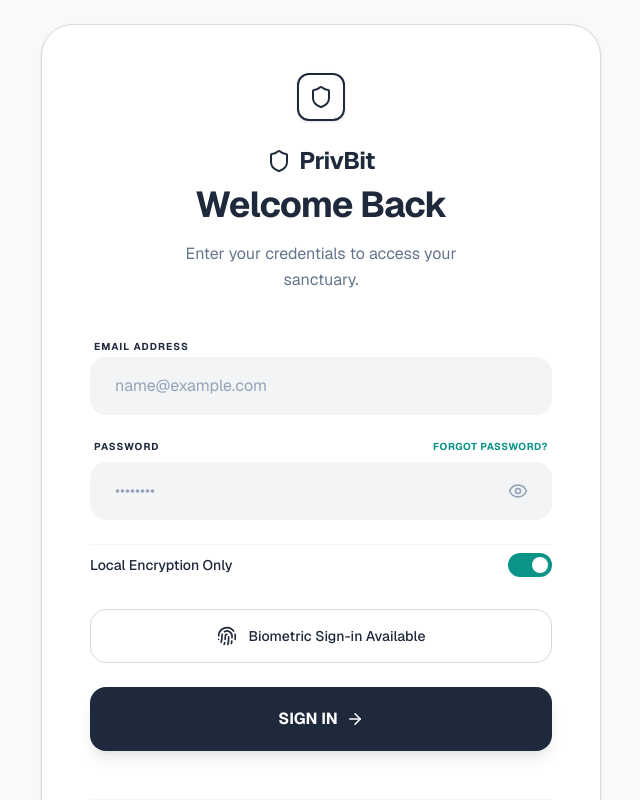
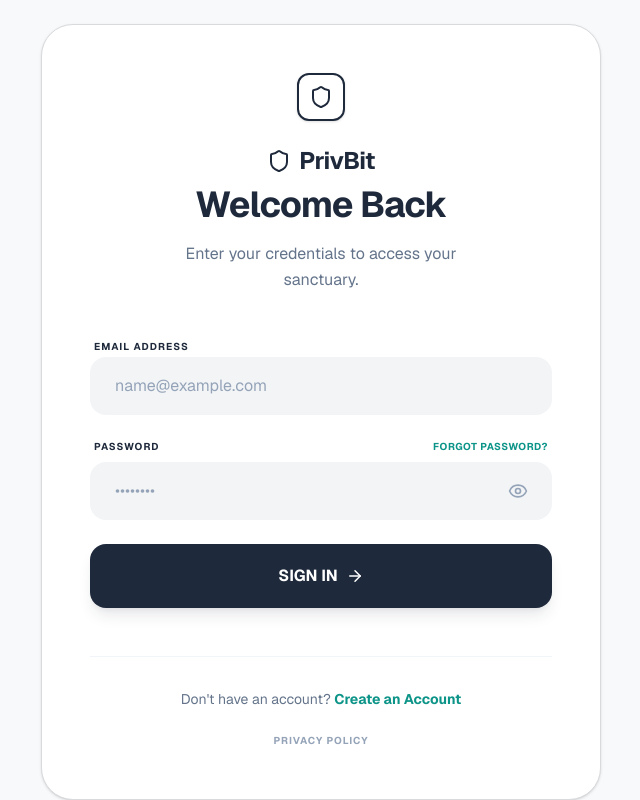
Before and after one commit to shreshth-xd/PrivBit, a Next.js app in the folder frontend/: page /signin in a window 1280 px wide. Shown: the top 800 px of the page, without its empty margins (319-959 px from the left). Built offline with nearby package versions, Linux system fonts and the light colour scheme; no server answers.

Commit message:
Removed stale and anti-scope UI portions

```diff
--- a/frontend/app/signin/page.tsx
+++ b/frontend/app/signin/page.tsx
@@ -7,7 +7,6 @@ import {
   Eye,
   EyeOff,
   ArrowRight,
-  Fingerprint,
 } from 'lucide-react';
 import { useAuth, ApiError } from '@/lib/auth-context';
 
@@ -18,7 +17,6 @@ const LoginDesktop = () => {
   const [showPassword, setShowPassword] = useState<boolean>(false);
   const [email, setEmail] = useState<string>('');
   const [password, setPassword] = useState<string>('');
-  const [localEncryption, setLocalEncryption] = useState<boolean>(true);
   const [error, setError] = useState<string | null>(null);
   const [submitting, setSubmitting] = useState<boolean>(false);
 
@@ -32,10 +30,6 @@ const LoginDesktop = () => {
 
   const togglePasswordVisibility = () => {
     setShowPassword((currentValue) => !currentValue);
-  };
-
-  const toggleLocalEncryption = () => {
-    setLocalEncryption((currentValue) => !currentValue);
   };
 
   const handleSubmit = async (event: FormEvent<HTMLFormElement>) => {
@@ -133,30 +127,6 @@ const LoginDesktop = () => {
             </p>
           )}
 
-          {/* Local Encryption Toggle */}
-          <div className="flex items-center justify-between py-2 border-t border-[#f1f5f9] mt-2">
-            <div className="flex flex-col">
-              <span className="text-sm font-medium text-[#1e293b]">Local Encryption Only</span>
-            </div>
-            <button
-              type="button"
-              onClick={toggleLocalEncryption}
-              className={`w-11 h-6 rounded-full transition-colors relative ${localEncryption ? 'bg-[#0D9488]' : 'bg-[#d8dadc]'}`}
-              aria-pressed={localEncryption}
-            >
-              <div className={`absolute top-1 w-4 h-4 bg-white rounded-full transition-transform ${localEncryption ? 'left-6' : 'left-1'}`} />
-            </button>
-          </div>
-
-          {/* Biometric Option */}
-          <button
-            type="button"
-            className="w-full flex items-center justify-center gap-3 px-6 py-4 bg-white border border-[#d8dadc] rounded-2xl text-sm font-medium text-[#1e293b] hover:bg-[#f8fafc] transition-all group"
-          >
-            <Fingerprint size={20} className="text-[#1e293b]" />
-            <span>Biometric Sign-in Available</span>
-          </button>
-
           {/* Sign In Button */}
           <button
             type="submit"
```
